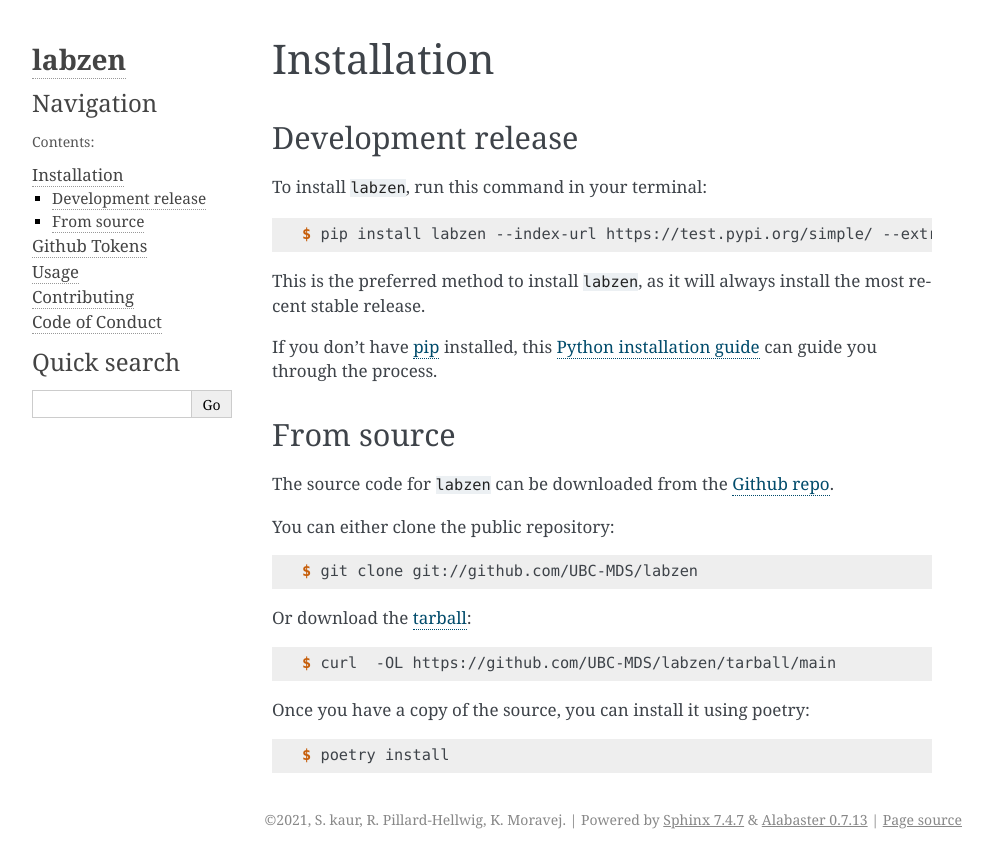
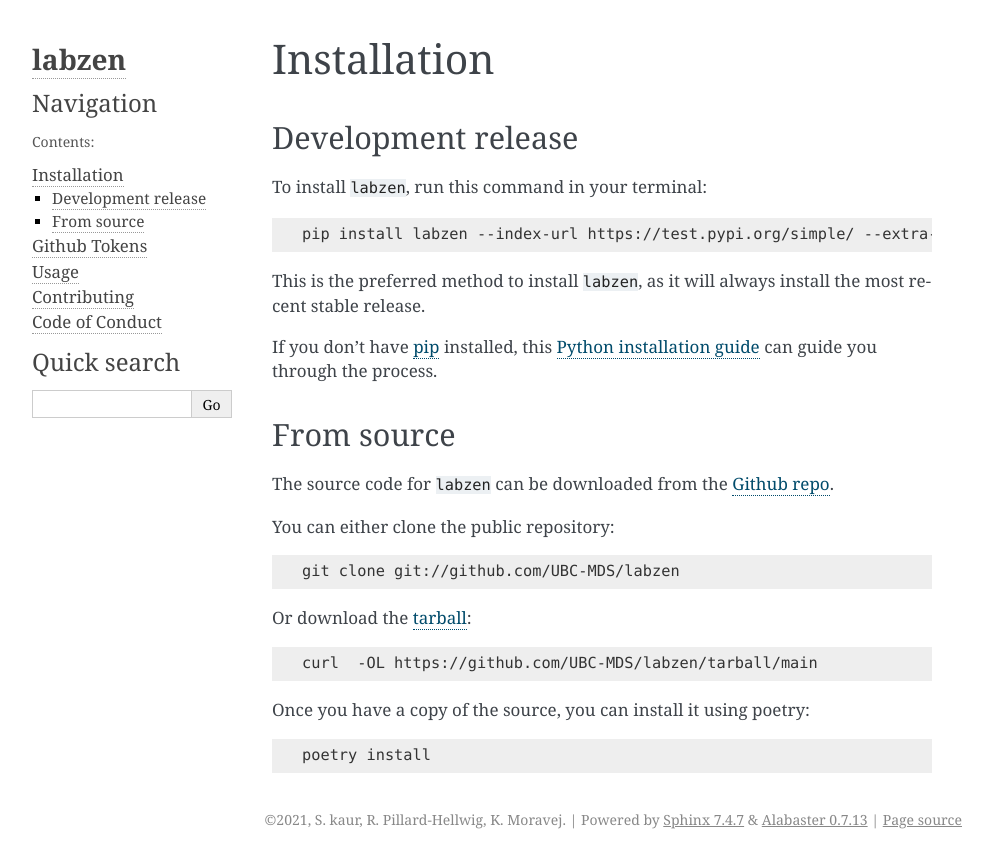
Before and after one commit to sukh2929/labzen, a Sphinx documentation site: the page built from docs/installation.rst, in a window 1280 px wide. Shown: the top 868 px of the page, without its empty margins (148-1141 px from the left). Built offline with Sphinx 7.4.7, drawn with Linux system fonts in a browser that asks for light colours.

Commit message:
docs: fix the README and installation.rst

```diff
--- a/docs/installation.rst
+++ b/docs/installation.rst
@@ -12,7 +12,7 @@
 
 .. code-block:: console
 
-    $ pip install labzen --index-url https://test.pypi.org/simple/ --extra-index-url https://pypi.org/simple
+    pip install labzen --index-url https://test.pypi.org/simple/ --extra-index-url https://pypi.org/simple
 
 This is the preferred method to install ``labzen``, as it will always install the most recent stable release.
 
@@ -32,19 +32,19 @@
 
 .. code-block:: console
 
-    $ git clone git://github.com/UBC-MDS/labzen
+    git clone git://github.com/UBC-MDS/labzen
 
 Or download the `tarball`_:
 
 .. code-block:: console
 
-    $ curl  -OL https://github.com/UBC-MDS/labzen/tarball/main
+    curl  -OL https://github.com/UBC-MDS/labzen/tarball/main
 
 Once you have a copy of the source, you can install it using poetry:
 
 .. code-block:: console
 
-    $ poetry install
+    poetry install
 
 
 .. _Github repo: https://github.com/UBC-MDS/labzen
```
Also changed, not shown: README.md (+2 -2 lines).
